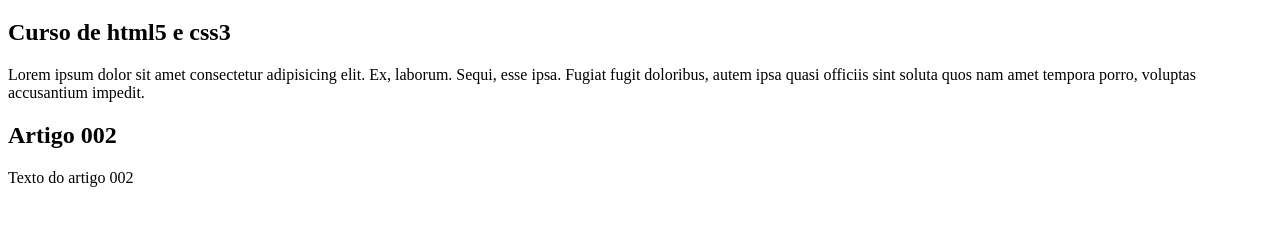
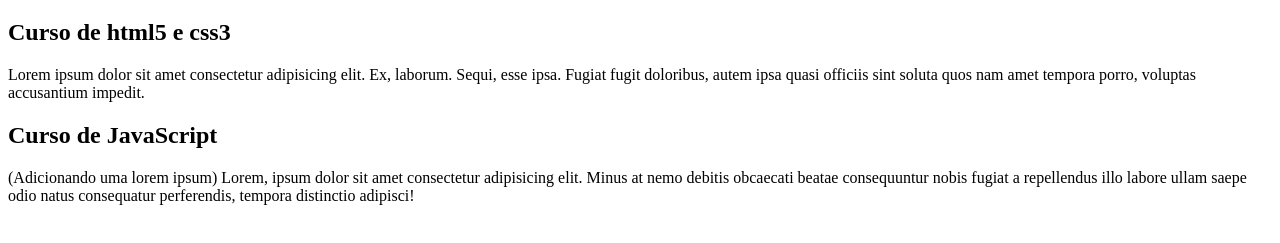
Before and after one commit to samueljff/Projeto-site, a plain HTML site: page index.html in a window 1280 px wide. Shown: the part 61-304 px from the top of the page. Drawn offline with Linux system fonts and the light colour scheme.

Commit message:
Add conteúdo

```diff
--- a/index.html
+++ b/index.html
@@ -18,8 +18,11 @@
                 nam amet tempora porro, voluptas accusantium impedit.</p>
         </article>
         <article>
-            <h2>Artigo 002</h2>
-            <p>Texto do artigo 002</p>
+            <h2>Curso de JavaScript</h2>
+            <p>(Adicionando uma lorem ipsum) Lorem, ipsum dolor sit amet consectetur
+                adipisicing elit. Minus at nemo debitis obcaecati beatae consequuntur
+                nobis fugiat a repellendus illo labore ullam saepe odio natus
+                consequatur perferendis, tempora distinctio adipisci!</p>
         </article>
     </main>
 </body>
```
